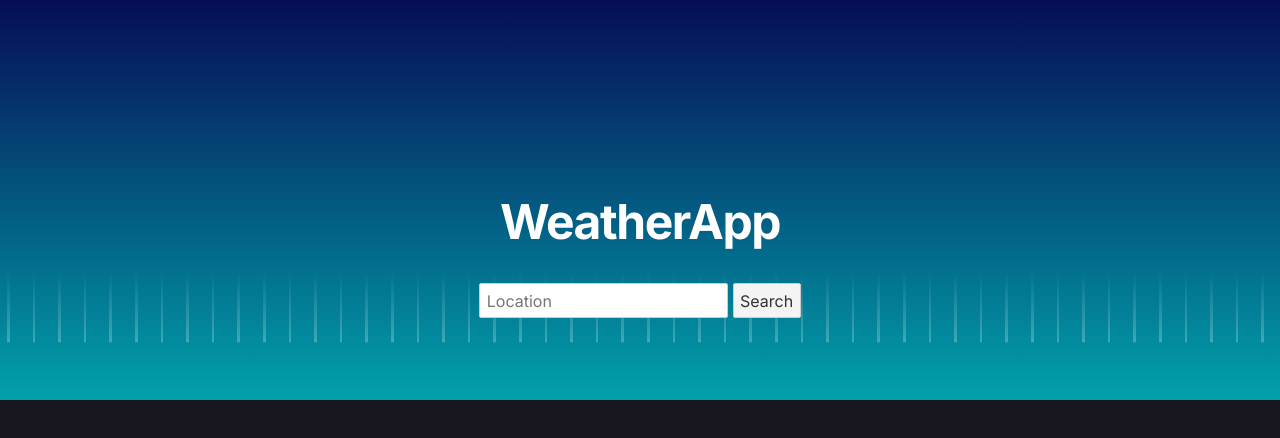
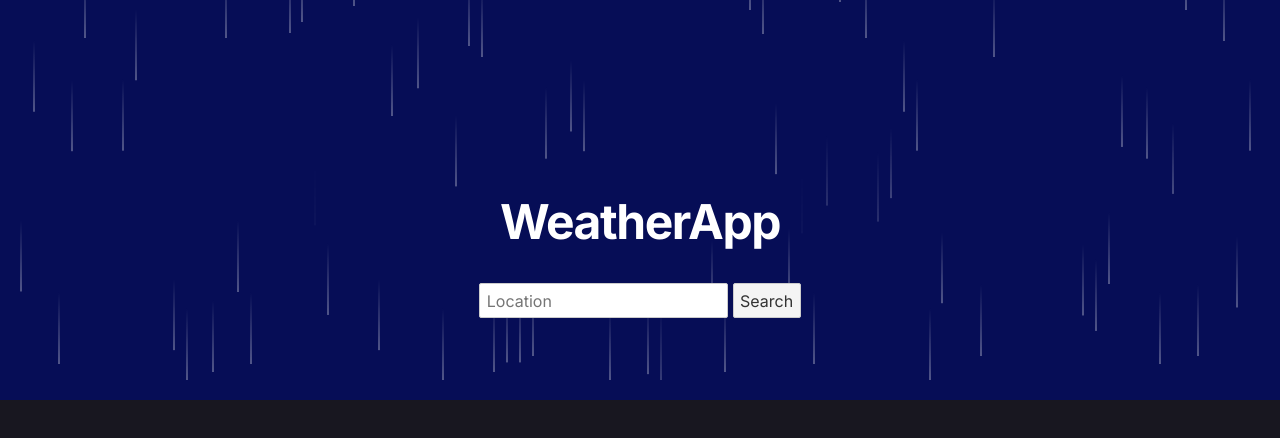
Before and after one commit to joselikki/weather-app, a Svelte app in the folder client/: page / in a window 1280 px wide. Shown: the top 438 px of the page. Built offline with nearby package versions, Linux system fonts and the light colour scheme.

Commit message:
rain effect completed

```diff
--- a/client/src/components/banner.svelte
+++ b/client/src/components/banner.svelte
@@ -3,43 +3,43 @@
 
 
     const makeItRain = () => {
+        let dropList = []
 
-    let dropList = []
-    for(let i = 0; i<100; i = i + 2){
-        dropList.push(i)
+        for(let i = 0; i<100; i = i + 1){
+
+            let randomHundo = (Math.floor(Math.random() * (98 - 1 + 1) + 1));
+            let randomFiver = (Math.floor(Math.random() * (5 - 2 + 1) + 2))
+
+            let settings = {
+                left : i,
+                randomFiver,
+                randomHundo
+            }
+
+        dropList.push(settings)
     }
 
     return dropList
     }
-
     let drops = makeItRain()
-
-    onMount( () =>{
-        console.log(drops)
-    })
 </script>
 
-<div class="rain banner">
-
+<div class="banner">
     {#each  drops as drop}
-        <div class="drop" style="left: {drop}%; bottom: 150%; animation-delay:0.27s; animation-duration: 2s">
-            <div class="stem" style="animation-delay: 0.27s; animation-duration:0.6s "></div>
+        <div class="drop"
+        style="left: {drop.left}%; bottom: {drop.randomFiver + drop.randomFiver - 1 + 100}%; animation-delay:0.{drop.randomHundo}s; animation-duration: 0.8{drop.randoHundo}s;">
+            <div class="stem" style="animation-delay: 0.{drop.randomHundo}s; animation-duration:0.5{drop.randomHundo}s;"></div>
         </div>
     {/each}
 
 </div>
 
 
-
 <style>
-
     .banner{
         position: relative;
         height: 50vh;
         background: #060D56;
-        background: -webkit-linear-gradient(top, #060D56, #01A1AA);
-        background: -moz-linear-gradient(top, #060D56, #01A1AA);
-        background: linear-gradient(to bottom, #060D56, #01A1AA);
     }
 
 
@@ -57,18 +57,18 @@
         transform: translateY(0vh);
     }
     75% {
-        transform: translateY(90vh);
+        transform: translateY(55vh);
     }
     100% {
-        transform: translateY(90vh);
+        transform: translateY(55vh);
     }
     }
 
     .stem {
-        width: 2.5px;
+        width: 2px;
         height: 60%;
         margin-left: 7px;
-        background: linear-gradient(to bottom, rgba(255, 255, 255, 0), rgba(255, 255, 255, 0.25));
+        background: linear-gradient(to bottom, rgba(255, 255, 255, 0), rgba(255, 255, 255, 0.3));
         animation: stem 0.5s linear infinite;
     }
 
@@ -87,35 +87,5 @@
     }
     }
 
-    .splat {
-        background-color: red;
-        width: 15px;
-        height: 10px;
-        border-top: 2px dotted rgba(255, 255, 255, 0.9);
-        border-radius: 50%;
-        opacity: 1;
-        transform: scale(0);
-        animation: splat 0.5s linear infinite;
-    }
-
-
-    @keyframes splat {
-    0% {
-        opacity: 1;
-        transform: scale(0);
-    }
-    80% {
-        opacity: 1;
-        transform: scale(0);
-    }
-    90% {
-        opacity: 0.5;
-        transform: scale(1);
-    }
-    100% {
-        opacity: 0;
-        transform: scale(1.5);
-    }
-    }
 
 </style>
```
